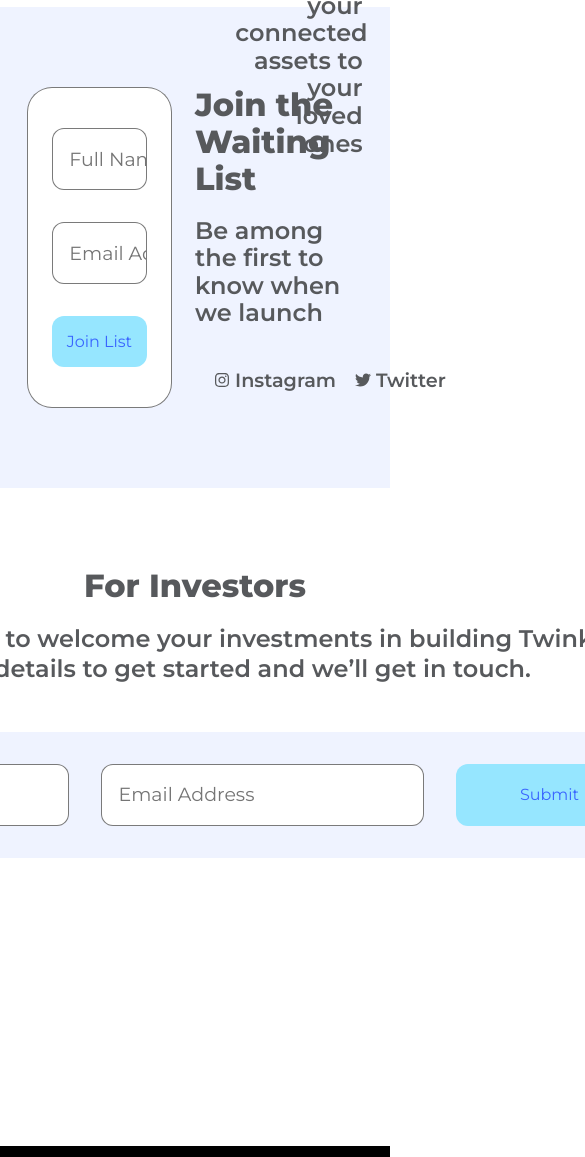
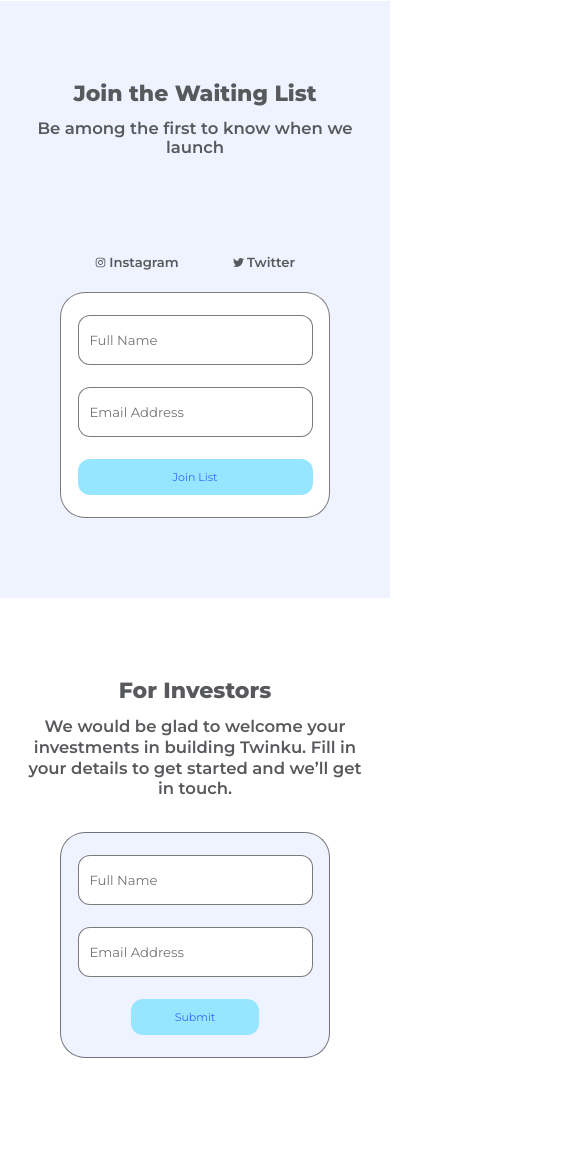
Before and after one commit to are-ike/landing, a Gatsby site: page / in a window 390 px wide. Shown: the part 843-2000 px from the top of the page, 585 px wide, since content can reach past the window. Built offline with nearby package versions, Linux system fonts and the light colour scheme; Gatsby itself is replaced by a stand-in of ours.

Commit message:
Add style

```diff
--- a/Global.d.ts
+++ b/Global.d.ts
@@ -1,2 +1,3 @@
 declare module "*.css"
 declare module "*.png"
+declare module "*.gif"
--- a/src/components/button/Button.module.css
+++ b/src/components/button/Button.module.css
@@ -13,6 +13,15 @@
 	background: #abe5f7;
 	cursor: pointer;
 }
+.disable, .disable:hover{
+	background-color: #e6e6e6;
+	cursor: default;
+}
+.success, .success:hover{
+	background-color:#96E6FF;
+	cursor: default;
+	color: white;
+}
 .size2{
 	width: auto;
 	padding: 1rem 4rem;
--- a/src/components/button/Button.tsx
+++ b/src/components/button/Button.tsx
@@ -1,14 +1,28 @@
 import React from "react"
 import * as styles from "./Button.module.css"
 
-const Button = ({ size, children}) => {
+type Props = {
+	size:number
+	submitFunction?:() => void
+	disable?:boolean
+	success?:boolean
+}
+
+const Button: React.FC<Props> = (prop) => {
 	const styleArray = [styles.btn]
-	if(size == 2){
+
+	if(prop.size == 2){
 		styleArray.push(styles.size2)
 	}
+	if(prop.disable){
+		styleArray.push(styles.disable)
+	}
+	if(prop.success){
+		styleArray.push(styles.success)
+	}
 	return (
-		<div className={styleArray.join(" ")}>
-			{children}
+		<div className={styleArray.join(" ")} onClick={prop.submitFunction}>
+			{prop.children}
 		</div>
 	)
 }
--- a/src/components/form/Form.module.css
+++ b/src/components/form/Form.module.css
@@ -13,3 +13,33 @@
 .form2{
 	display: flex;
 }
+.icon{
+	font-size: 1.3rem;
+}
+img{
+	height: 25px;
+}
+
+@media screen and (max-width: 1033px){
+	.form2{
+		box-sizing: border-box;
+		flex-direction: column;
+		align-items: center;
+		padding: 1.5rem;
+		border-radius: 25px;
+		border: 1px solid rgba(0, 0, 0, 0.52);
+		width: 50%;
+		min-width: 270px;
+		background: rgba(57, 101, 255, 0.08);
+	}
+}
+
+@media screen and (max-width: 800px){
+	.form1{
+		margin-right: 0;
+		min-width: 270px;
+	}
+	.form1, .form2{
+		padding: 1rem 1.5rem;
+	}
+}
--- a/src/components/form/Form.tsx
+++ b/src/components/form/Form.tsx
@@ -1,18 +1,46 @@
-import React, { useState } from "react"
+import React, { useEffect, useState } from "react"
 import Input from "../input/Input"
 import Button from "../button/Button"
 import * as styles from "./Form.module.css"
+import Loader from "../../assets/loader.gif"
+import { FaCheck } from "react-icons/fa"
 
 type Props = {
 	formType:number
 }
-const Form: React.FC<Props> = ({formType}) => {
+const Form: React.FC<Props> = (prop) => {
 	const [state, setState] = useState({
 		fullName: "",
 		email: ""
 	})
+	const [submit, setSubmit] = useState(false)
+	const [showSuccess, setShowSuccess] = useState(false)
 
-	const textChangeHandler = (type, text) => {
+	useEffect(() => {
+		if(submit == true){
+			//json
+			//.then
+			//set submit false
+			//if success
+			//settimeout showsuccess
+			//showsuccess false
+			//if fail
+			setTimeout(() => {
+				setSubmit(false)
+				setShowSuccess(true)
+			},2000)
+		}
+		if(showSuccess){
+			setTimeout(() => {
+				setShowSuccess(false)
+			},2000)
+		}
+
+
+
+	}, [submit, showSuccess])
+
+	const textChangeHandler = (type:number, text:string) => {
 		const newState = {...state}
 		if(type == 1){
 			newState.fullName = text
@@ -23,11 +51,27 @@ const Form: React.FC<Props> = ({formType}) => {
 		setState(newState)
 	}
 
+	const onSubmit = () => {
+		setSubmit(true)
+	}
 	return(
-		<div className={formType == 1 ? styles.form1: styles.form2 }>
+		<div className={prop.formType == 1 ? styles.form1: styles.form2 }>
+			{}
 			<Input type={1} textChangeHandler={textChangeHandler}/>
 			<Input type={2} textChangeHandler={textChangeHandler}/>
-			<Button size={formType}>{formType == 1 ? "Join List" : "Submit"}</Button>
+			{submit ?
+				<Button size={prop.formType} disable={true}>
+					<img src={Loader} className={styles.loader}/>
+				</Button>
+				: showSuccess ?
+					<Button size={prop.formType} success={true}>
+						<FaCheck className={styles.icon}/>
+					</Button>
+					:
+					<Button size={prop.formType} submitFunction={onSubmit}>
+						{prop.formType == 1 ? "Join List" : "Submit"}
+					</Button>
+			}
 		</div>
 	)
 }
--- a/src/components/input/Input.module.css
+++ b/src/components/input/Input.module.css
@@ -1,7 +1,7 @@
 .input{
 	font-weight: 400;
 	font-family: 'Montserrat', sans-serif;
-	font-size: 19px;
+	font-size: 1.2rem;
 	width: 100%;
 	height: 62px;
 	background: rgba(196, 196, 196, 0.02);
@@ -13,3 +13,9 @@
 	outline: none;
 	background-color: white;
 }
+
+@media screen and (max-width: 600px){
+	.input{
+		height: 50px;
+	}
+}
--- a/src/components/input/Input.tsx
+++ b/src/components/input/Input.tsx
@@ -3,7 +3,7 @@ import * as styles from "./Input.module.css"
 
 type Props = {
 	type:number
-	textChangeHandler: () => void
+	textChangeHandler: (a:number, t:string) => void
 }
 const Input: React.FC<Props> = ({ type, textChangeHandler }) => {
 	let placeholder
--- a/src/components/links/Links.module.css
+++ b/src/components/links/Links.module.css
@@ -14,7 +14,18 @@ a{
 	align-self: center;
 	margin-right: 0.3rem;
 }
+a:hover{
+	cursor: pointer;
+	color: #3965FF;
+}
 p{
 	font-weight: 600;
 	font-size: 1.2rem;
 }
+
+@media screen and (max-width: 800px){
+	.container{
+		width: 200px;
+		justify-content: space-between;
+	}
+}
--- a/src/components/text/Text.module.css
+++ b/src/components/text/Text.module.css
@@ -22,3 +22,10 @@
 	display: flex;
 	margin-left: auto;
 }
+
+@media screen and (max-width: 800px){
+	.center{
+		width: auto;
+		padding: 0 2rem;
+	}
+}
--- a/src/pages/index.tsx
+++ b/src/pages/index.tsx
@@ -3,16 +3,16 @@ import * as styles from "./mainstyle.module.css"
 import Text from "../components/text/Text"
 import Form from "../components/form/Form"
 import Links from "../components/links/Links"
-import logo from "../assets/Twinku.png"
+import logo from "../assets/Twinku2.svg"
 
-export default function Home() {
+const Home: React.FC = () => {
 	return (
 		<div className={styles.container}>
 			<div className={styles.nav} >
-        <div>
 				<img src={logo} className={styles.img}/>
+				<div className={styles.links}>
+				  <Links/>
 				</div>
-        <Links/>
 			</div>
 			<div className={styles.top}>
 				<div className={styles.left}>
@@ -57,9 +57,11 @@ export default function Home() {
 				</div>
 			</div>
 			<div className={styles.footer} >
-        &copy; 2020 All Rights Reserved
+        &copy; 2021 All Rights Reserved
 			</div>
 
 		</div>
 	)
 }
+
+export default Home
--- a/src/pages/mainstyle.module.css
+++ b/src/pages/mainstyle.module.css
@@ -6,15 +6,21 @@
 .container{
 	max-width: 1500px;
 	margin: auto;
+	overflow-x: hidden;
 }
 .nav{
+	max-width: 1500px;
+	box-sizing: border-box;
 	padding: 15px 7%;
 	display: flex;
 	justify-content: space-between;
 	font-family: 'Montserrat', sans-serif;
 	align-items: center;
 }
+
 .top{
+	max-width: 1500px;
+	box-sizing: border-box;
 	padding: 3rem 7%;
 	height: calc((100vh - 5rem));
 	box-sizing: border-box;
@@ -25,7 +31,7 @@
 
 .left{
 	align-self: start;
-	max-width: 30%;
+	width: 30%;
 }
 .right{
 	align-self: flex-end;
@@ -34,6 +40,8 @@
 	width: 38%;
 }
 .formDiv{
+	max-width: 1500px;
+	box-sizing: border-box;
 	display: flex;
 	justify-content: space-between;
 	padding: 80px 7%;
@@ -41,6 +49,8 @@
 	font-family: 'Montserrat', sans-serif;
 }
 .formDiv2{
+	max-width: 1500px;
+	box-sizing: border-box;
 	display: flex;
 	flex-direction: column;
 	padding: 80px 7%;
@@ -61,6 +71,7 @@
 	margin: 3rem 0;
 }
 .footer{
+	max-width: 1500px;
 	margin-top: 10rem;
 	background-color: black;
 	padding: 2rem;
@@ -71,11 +82,58 @@
 
 /* Responsive */
 
-@media screen and (min-width: 320px){
+@media screen and (max-width: 1033px){
 	html{
-
+		font-size: 14px;
 	}
-	.container{
-
+	.bluebg{
+		display: flex;
+		flex-direction: column;
+		align-items: center;
+		background-color: transparent;
+		width: 100%;
+		padding: 0;
 	}
 }
+@media screen and (max-width: 800px){
+	html{
+		font-size: 12px;
+	}
+	.formDiv{
+		flex-direction: column;
+		align-items: center;
+
+		padding: 80px 0;
+	}
+	.formDiv2{
+		padding: 80px 0;
+	}
+
+	.info{
+		width: 90%;
+		display: flex;
+		align-items: center;
+		flex-direction: column;
+		text-align: center;
+		order: -1;
+		height: 200px;
+		margin-bottom: 1rem;
+	}
+}
+@media screen and (max-width: 600px){
+	html{
+		font-size: 11px;
+	}
+	img{
+		width: 80px;
+	}
+	.left, .right{
+		align-self: center;
+		text-align: center;
+		width: 100%;
+		margin-top: 10%;
+	}
+	.links{
+		display: none;
+	}
+}
```
Also changed, not shown: src/assets/Twinku2.svg (added), src/assets/loader.gif (added). Lines whose indentation alone changed are shown as unchanged.
